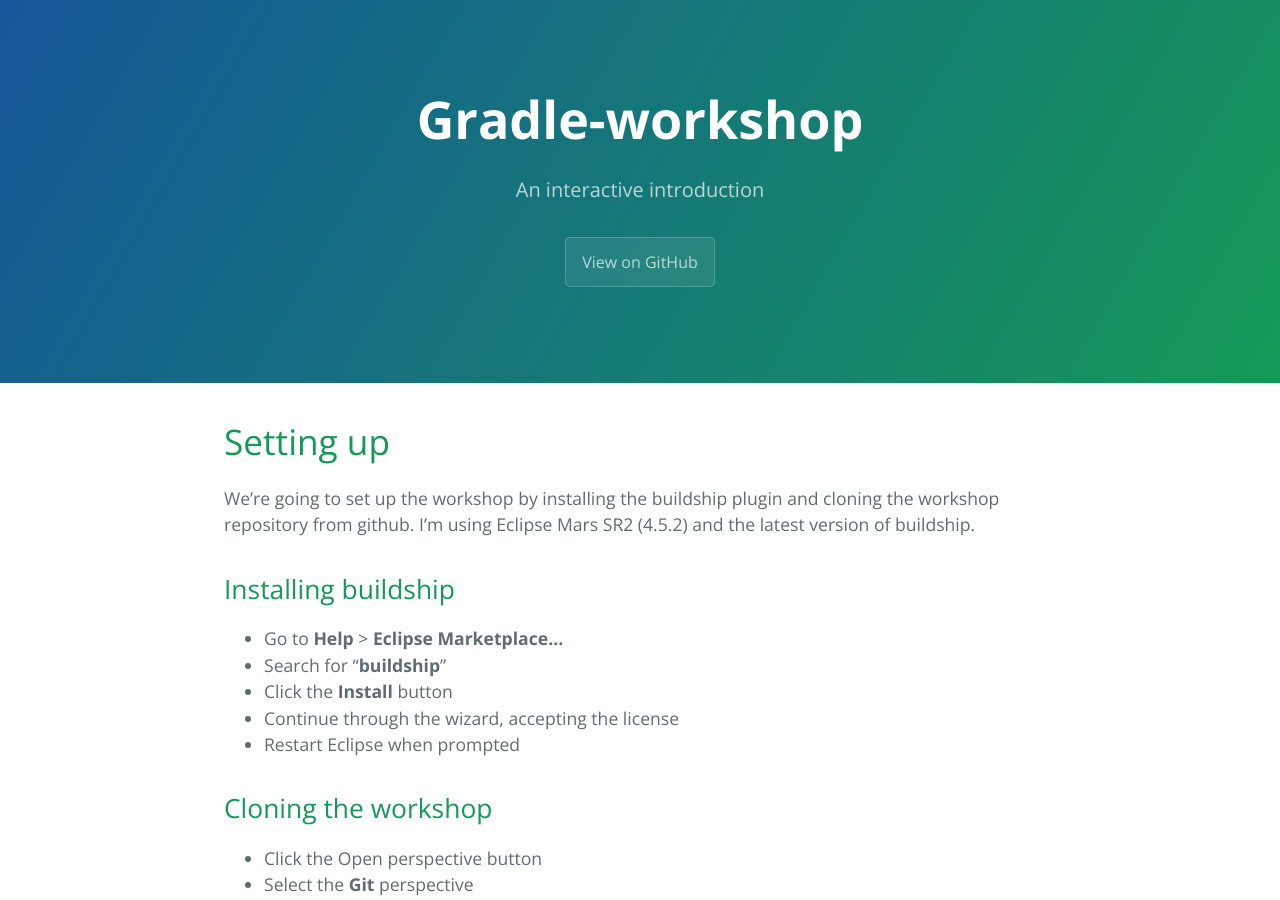
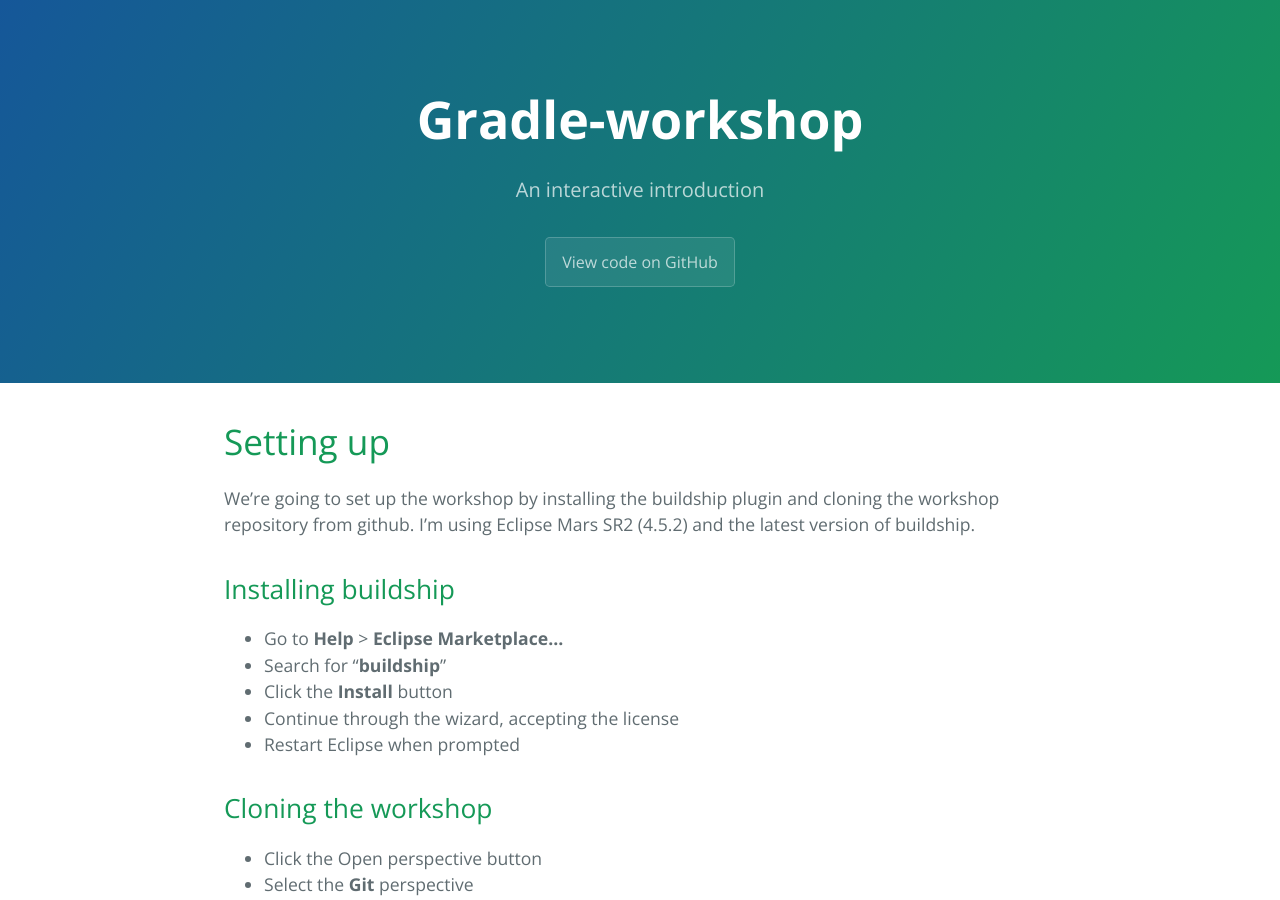
Before and after one commit to Azquelt/gradle-workshop, a Jekyll site: the page built from index.md, in a window 1280 px wide and 900 px high. Built offline with Jekyll 4.4.1, drawn with Linux system fonts in a browser that asks for light colours.

Commit message:
Fix "View on GitHub" button

```diff
--- a/_includes/page-header.html
+++ b/_includes/page-header.html
@@ -1,5 +1,5 @@
 <section class="page-header">
   <h1 class="project-name">{{ site.title }}</h1>
   <h2 class="project-tagline">{{ site.tagline }}</h2>
-  <a href="#" class="btn">View on GitHub</a>
+  <a href="https://github.com/Azquelt/gradle-workshop" class="btn">View code on GitHub</a>
 </section>
```
